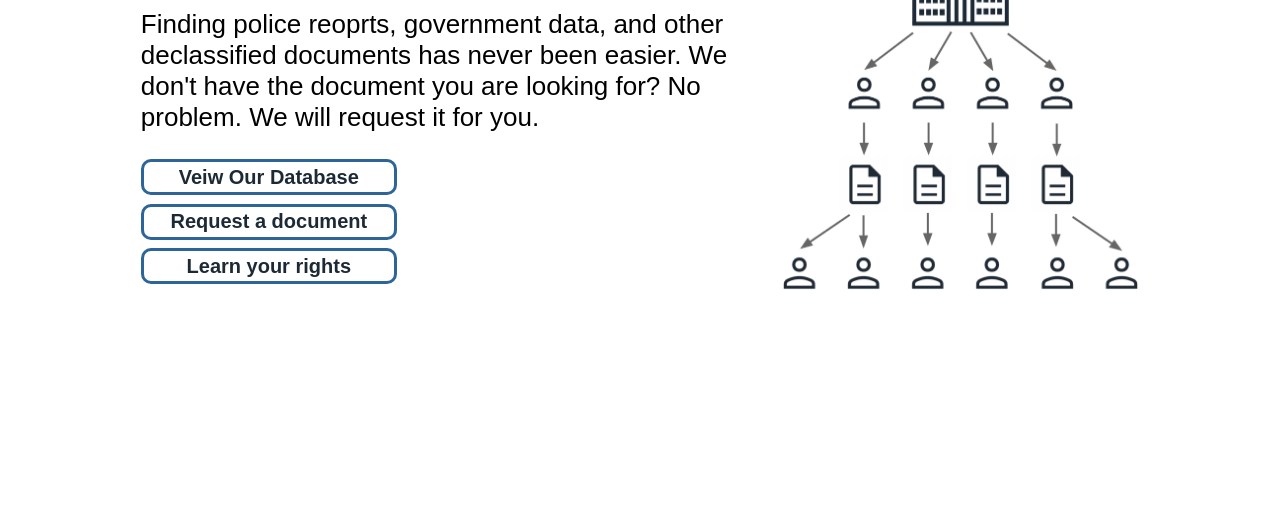
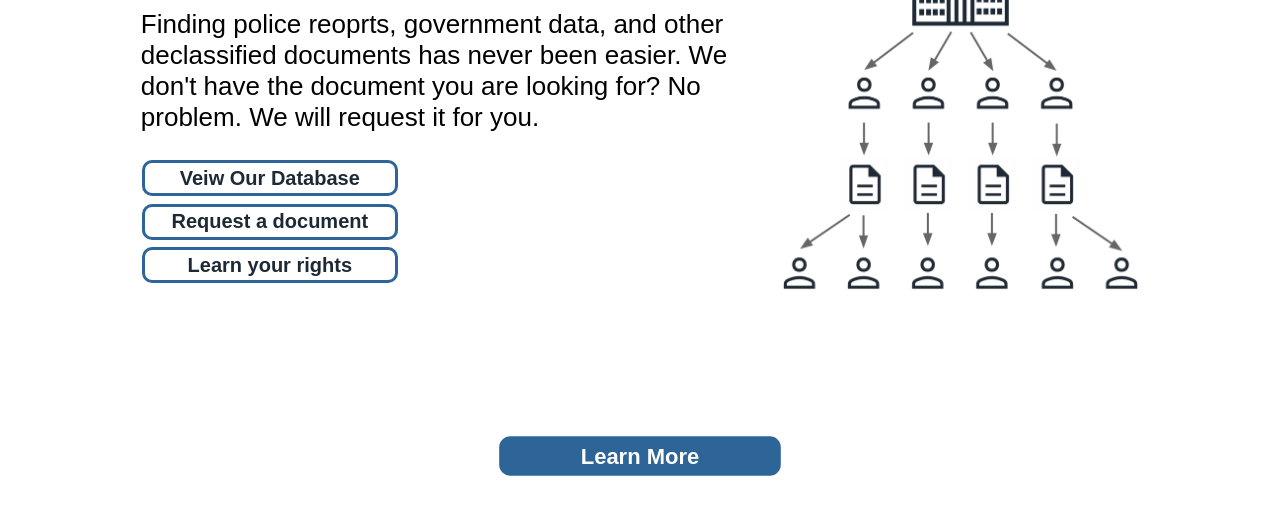
Before and after one commit to zephyroe/googleSolution, a plain HTML site: page index.html in a window 1280 px wide. Shown: the part 275-790 px from the top of the page. Drawn offline with nearby package versions, Linux system fonts and the light colour scheme; a web font is replaced by a local one.

Commit message:
Continued mockup for homepage
Added "Learn More" button and other minor changes

```diff
--- a/header_style.css
+++ b/header_style.css
@@ -10,6 +10,7 @@ header {
   font-size: 32px;
   margin: 0;
   color: rgb(29, 42, 54);
+  /* color: rgb(45, 101, 152); */
 }
 menu {
   position: absolute;
@@ -42,6 +43,7 @@ https://www.apache.org/licenses/LICENSE-2.0.txt
   transform: scale(2,2);
   padding-left: 20px;
   padding-right: 20px;
+  /* color: rgb(45, 101, 152) */
 }
 
 .material-symbols-outlined {
--- a/index.html
+++ b/index.html
@@ -14,12 +14,10 @@
   </head>
   <body>
     <header>
-      <!-- <div class="logo-container"> -->
       <span class="material-symbols-outlined" id="book">
         auto_stories
       </span>
       <h1 class="header-title">Declassified Library</h1>
-      <!-- </div> -->
       <menu>
         <a href="#">About</a>
         <a href="#">Database</a>
@@ -55,6 +53,9 @@
         </div>
         <img src="home_graphic.png" alt="" class="home_graphic">
       </div>
+      <div class="homepage-bottom">
+        <h2 class="link-box" id="learn-more">Learn More</h2>
+      </div>
       <!-- <div class="file-box">
         <span class="material-symbols-outlined">
           description
--- a/style.css
+++ b/style.css
@@ -6,7 +6,7 @@ body {
   padding: 0;
 }
 main {
-  margin-left: 11vw;
+  /* margin-left: 11vw; */
 }
 h1 {
   font-family: "Sofia Sans", sans-serif;
@@ -31,6 +31,7 @@ p {
   align-items: center;
   height: 80vh;
   width: 78vw;
+  margin-left: 11vw;
 }
 .text-div {
   width: 50vw;
@@ -61,6 +62,28 @@ p {
   justify-content: center;
   align-items: center;
   border: solid 3px rgb(45, 101, 152);
+  margin: 1px;
+
+}
+.link-box:hover {
+  margin: 0px;
+  border: solid 4px rgb(45, 101, 152);
+  /* box-shadow: 0px 0px 2px black; */
+}
+.homepage-bottom {
+  width: 100vw;
+  height: calc(20vh - 60px);
+  /* background-color: grey; */
+  display: flex;
+  justify-content: center;
+  align-items: center;
+}
+#learn-more {
+  transform: scale(1.1,1.1);
+  position: relative;
+  bottom: 20px;
+  background-color: rgb(45, 101, 152);
+  color: white;
 }
 
 /*
@@ -88,8 +111,6 @@ https://www.apache.org/licenses/LICENSE-2.0.txt
   'GRAD' 200,
   'opsz' 48
 }
-
-
 
 /*
 Responsive for desktop use when the user has their window open to less
```
